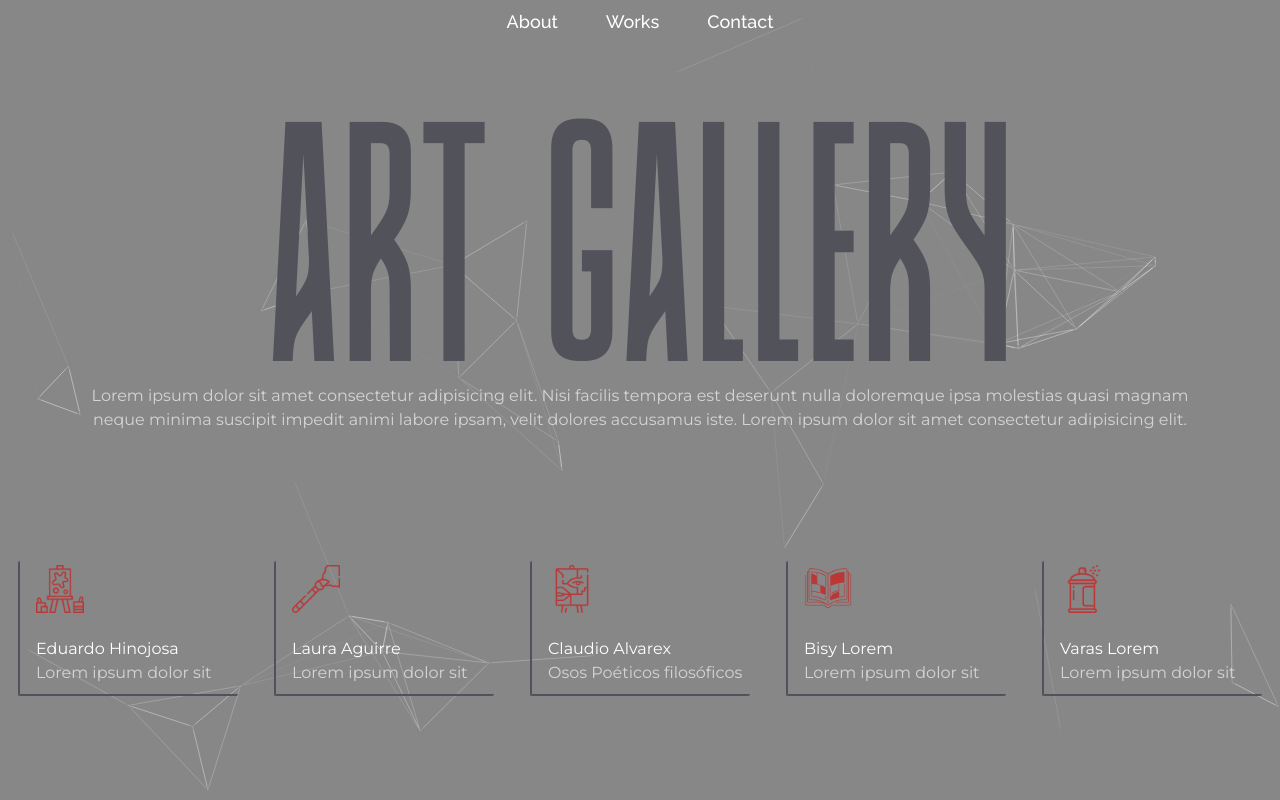
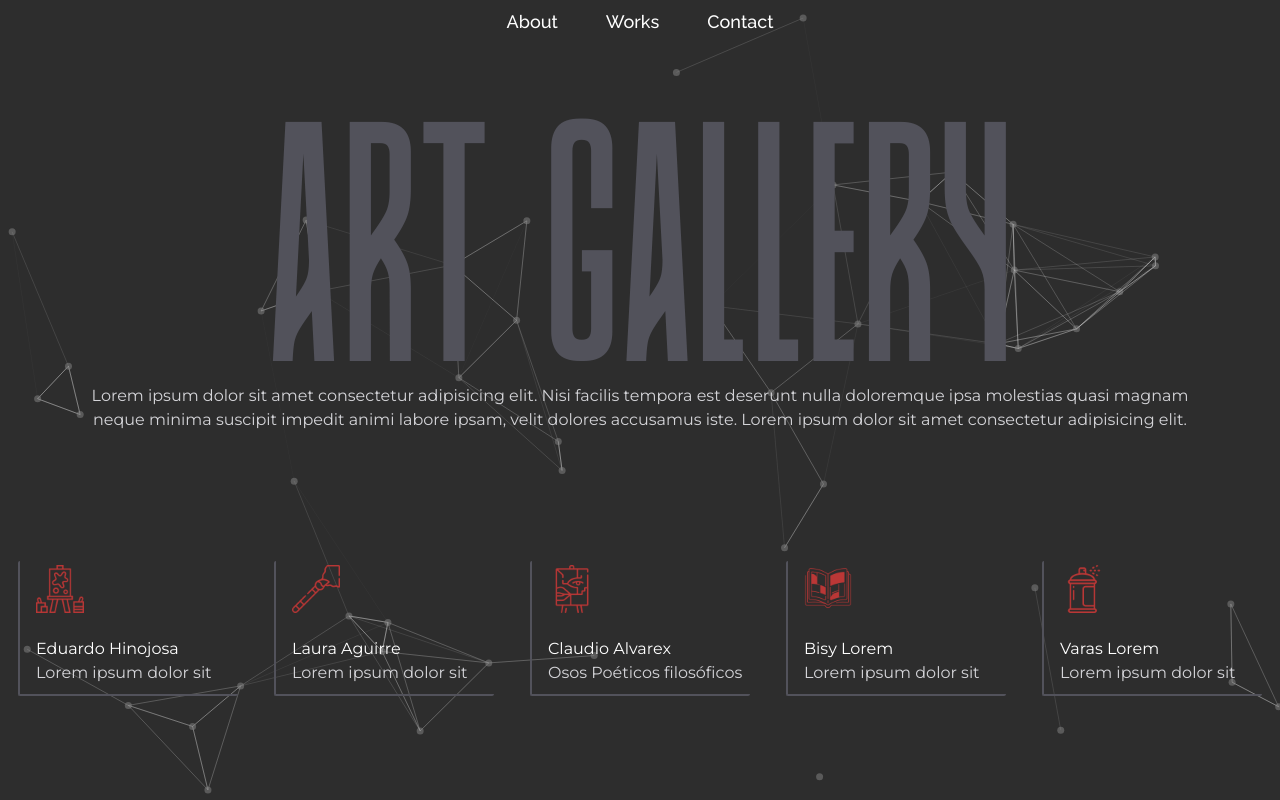
Before and after one commit to Najdorf12/gallery-app, a React (Vite) app: page / in a window 1280 px wide. Built offline with nearby package versions, Linux system fonts and the light colour scheme; a web font is replaced by a local one.

Commit message:
add styles

```diff
--- a/src/index.css
+++ b/src/index.css
@@ -22,7 +22,7 @@ canvas {
   position: absolute;
   width: 100%;
   height: 100%;
-  background-color: #878787;
+  background-color: #2D2D2D;
   background-image: url("");
   background-repeat: no-repeat;
   background-size: cover;
```
